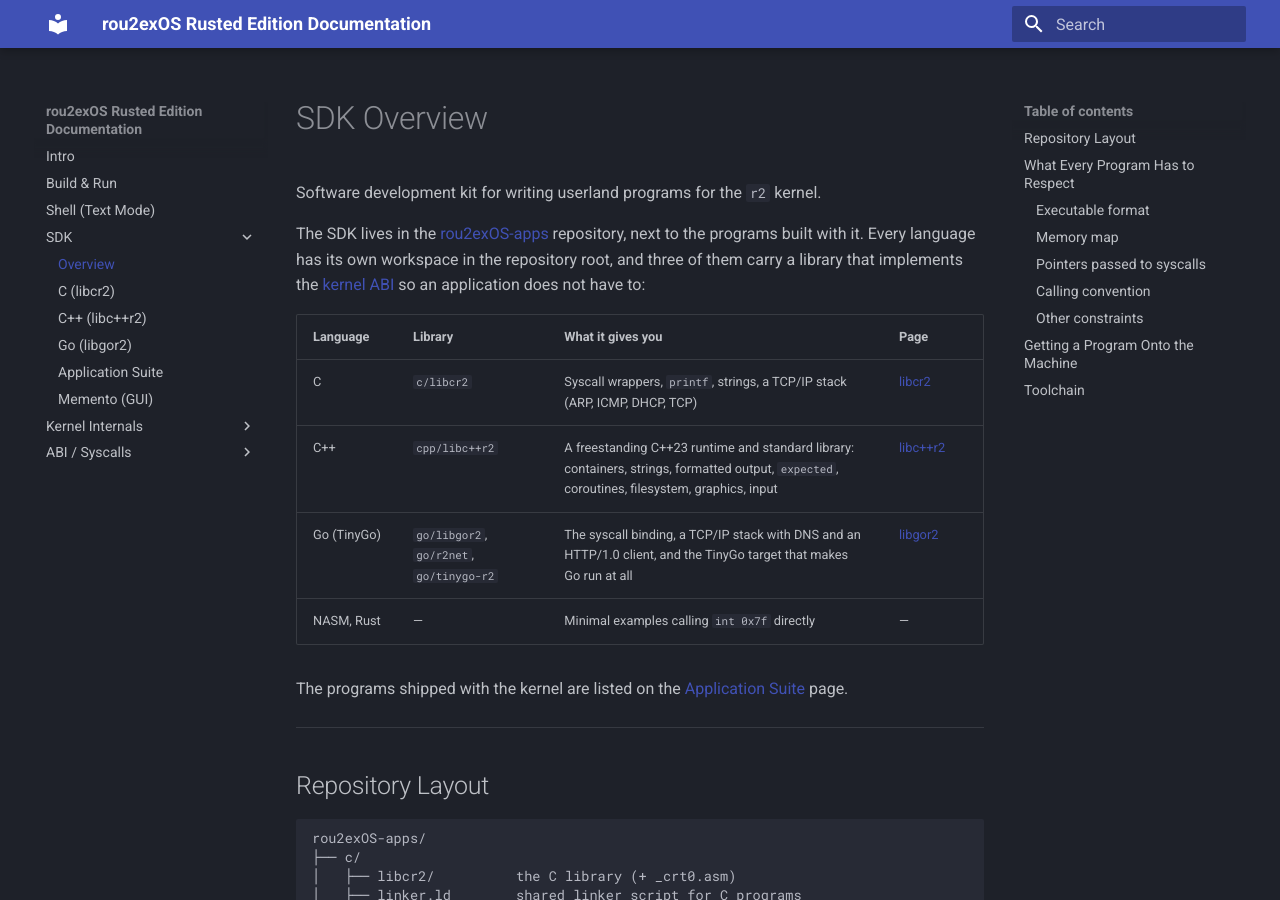
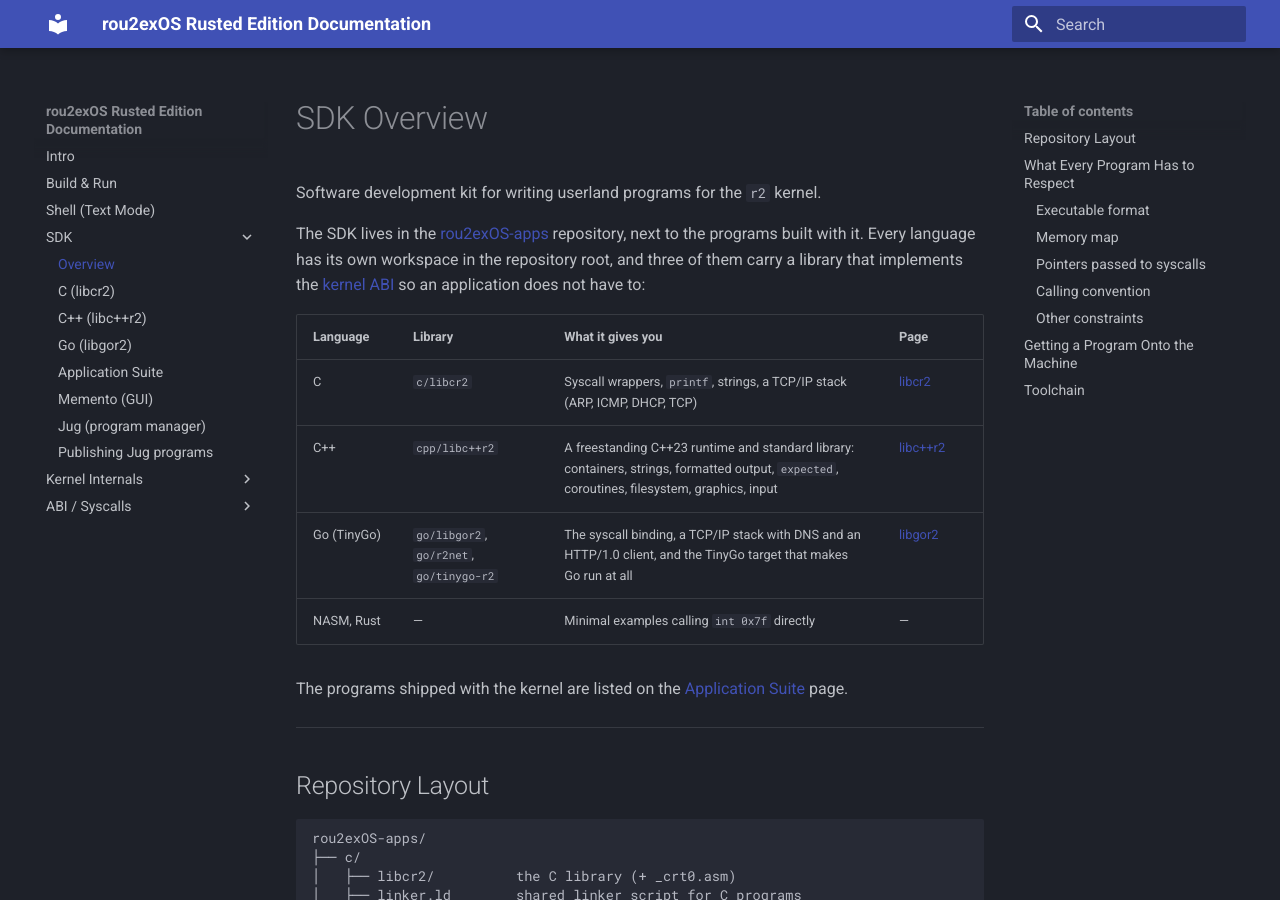
Before and after one commit to krustowski/rou2exOS, an MkDocs documentation site: the page built from docs/sdk/index.md, in a window 1280 px wide and 900 px high. Built offline with MkDocs 1.6.1 and Material for MkDocs 9.7.7, drawn with Linux system fonts in a browser that asks for light colours.

Commit message:
Update docs: add jug pkg manager docs

```diff
--- a/mkdocs.yml
+++ b/mkdocs.yml
@@ -46,6 +46,8 @@ nav:
     - Go (libgor2): sdk/libgor2.md
     - Application Suite: sdk/apps.md
     - Memento (GUI): sdk/memento.md
+    - Jug (program manager): sdk/jug.md
+    - Publishing Jug programs: sdk/jug-publishing.md
   - Kernel Internals:
     - Boot / Init:
       - Overview: init/overview.md
```
